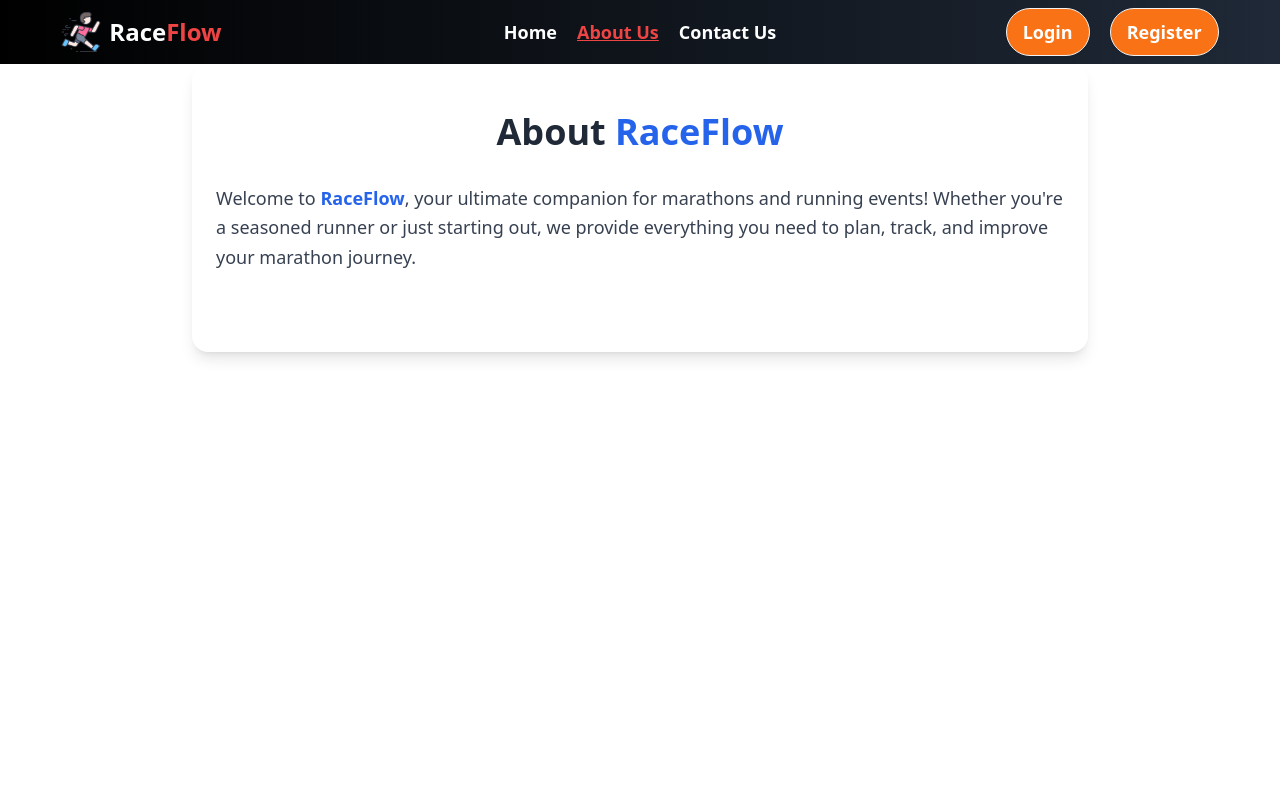
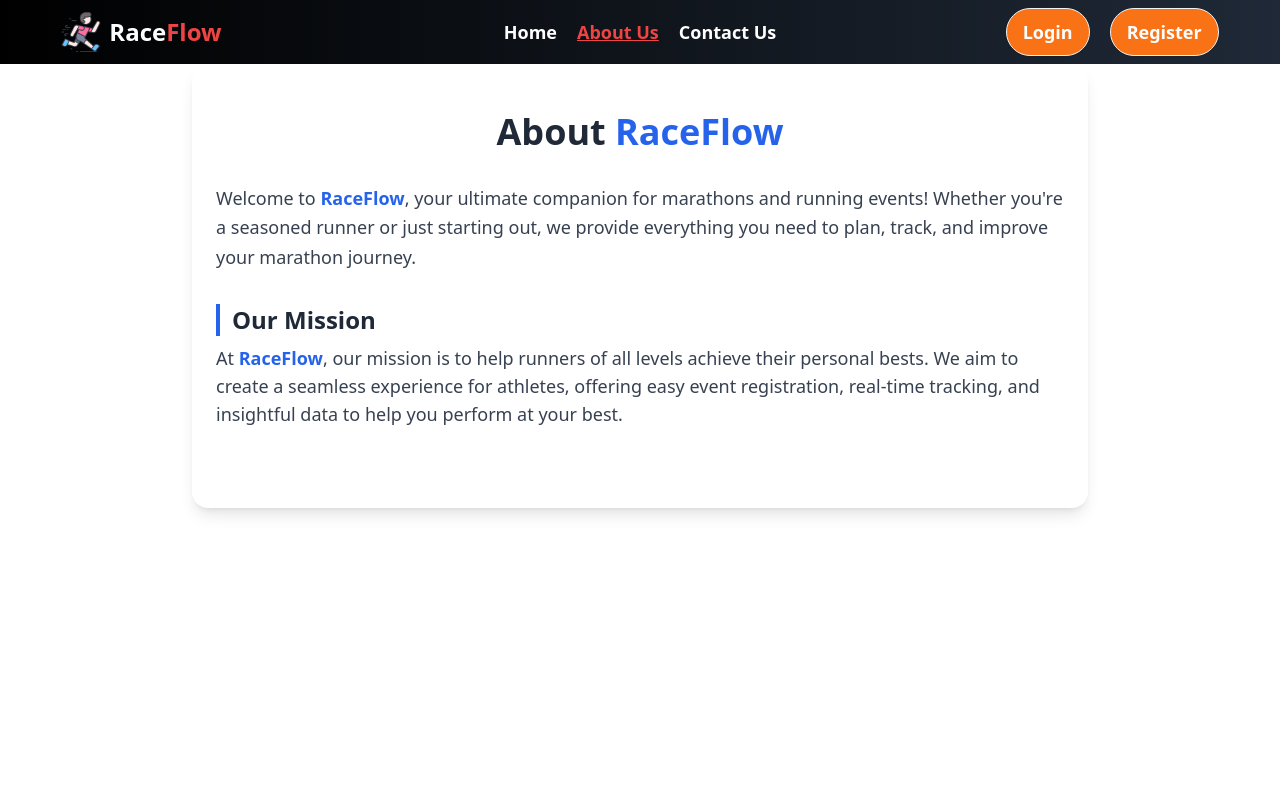
Before and after one commit to farhatuloffical78/Marathon-Client-Repo, a React (Vite) app: page /about in a window 1280 px wide. Shown: the top 800 px of the page. Built offline with nearby package versions, Linux system fonts and the light colour scheme; no server answers.

Commit message:
4th commit

```diff
--- a/src/Component/About.jsx
+++ b/src/Component/About.jsx
@@ -12,6 +12,13 @@ const About = () => {
                     Welcome to <span className="font-semibold text-blue-600">RaceFlow</span>, your ultimate companion for marathons and running events! Whether you're a seasoned runner or just starting out, we provide everything you need to plan, track, and improve your marathon journey.
                 </p>
             </section>
+
+            <section className="mb-8">
+                <h2 className="text-2xl font-bold text-gray-800 border-l-4 border-blue-600 pl-3">Our Mission</h2>
+                <p className="text-lg mt-2 text-gray-700">
+                    At <span className="font-semibold text-blue-600">RaceFlow</span>, our mission is to help runners of all levels achieve their personal bests. We aim to create a seamless experience for athletes, offering easy event registration, real-time tracking, and insightful data to help you perform at your best.
+                </p>
+            </section>
         </div>
     );
 };
```
